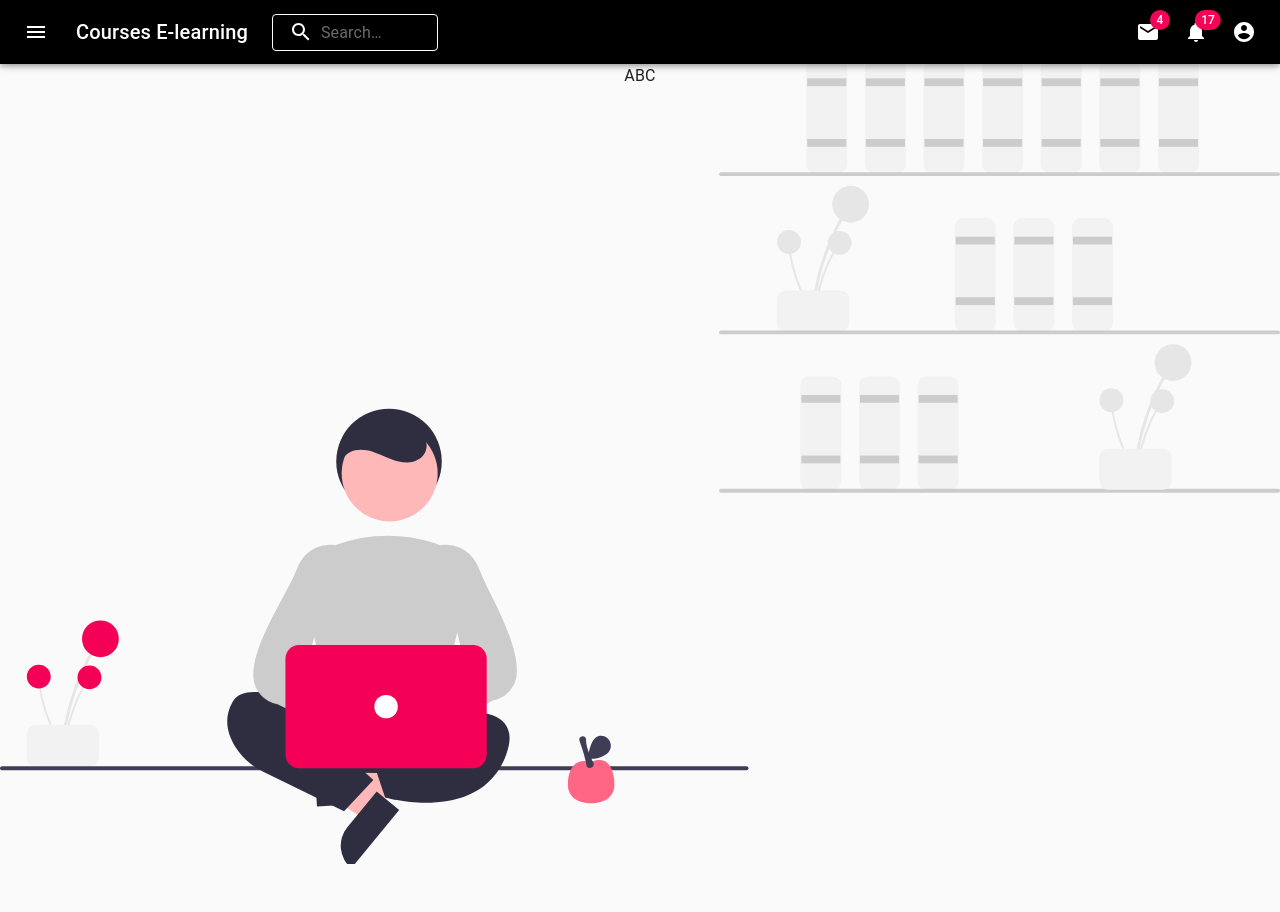
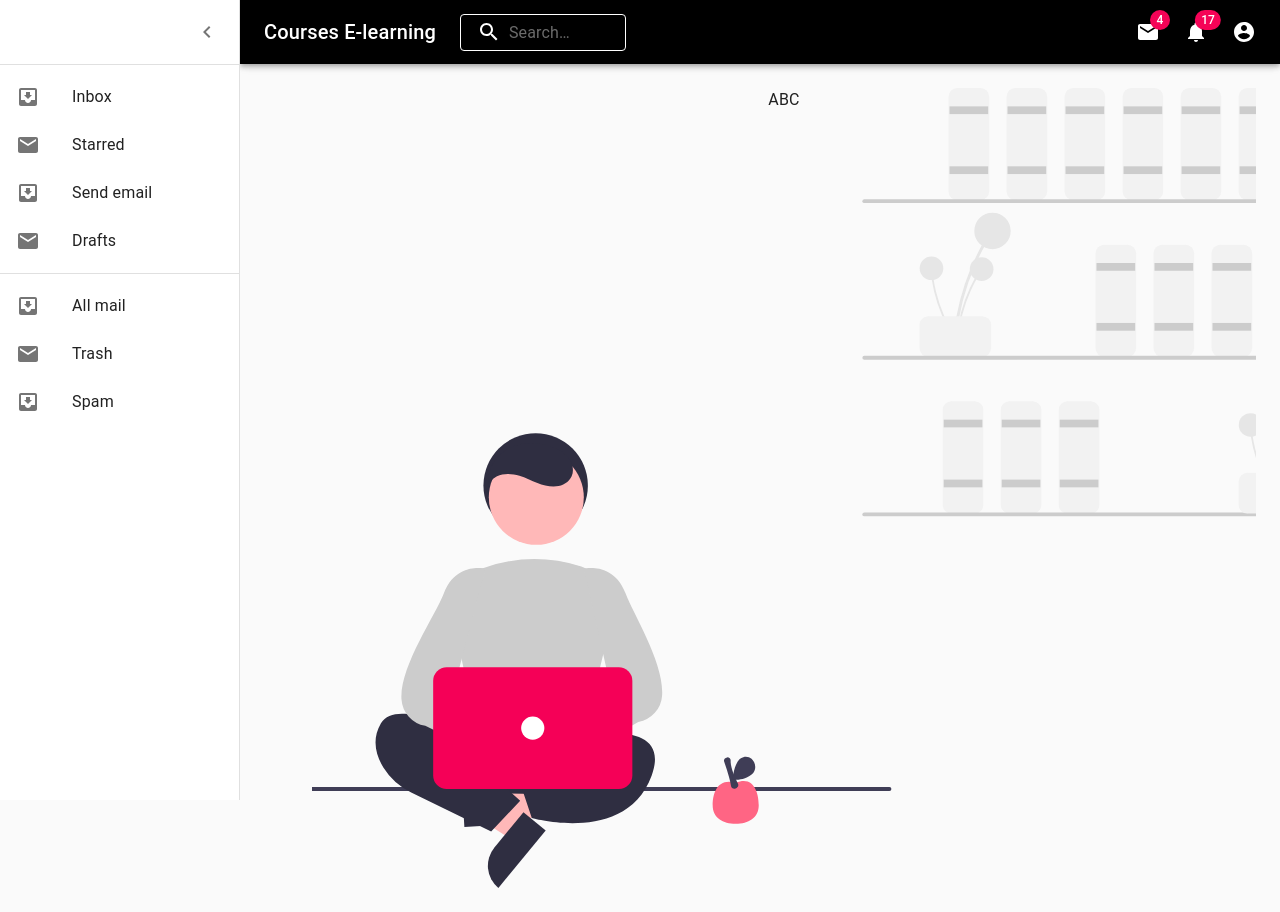
Before and after one commit to NguyenChiTrung1310/course-react-app, a React (Create React App) app in the folder e-learning/: page / in a window 1280 px wide. Both pictures are taken after a click on the button 36 px from the left and 32 px from the top of the page. Before the commit the page ends 864 px from the top, so only its background shows below. Built offline with nearby package versions, Linux system fonts and the light colour scheme.

Commit message:
Handle app bar and style

```diff
--- a/e-learning/package.json
+++ b/e-learning/package.json
@@ -50,6 +50,8 @@
     ]
   },
   "devDependencies": {
-    "@types/material-ui": "^0.21.8"
+    "@types/material-ui": "^0.21.8",
+    "@types/react-redux": "^7.1.12",
+    "@types/react-router-dom": "^5.1.6"
   }
 }
--- a/e-learning/src/App.tsx
+++ b/e-learning/src/App.tsx
@@ -9,8 +9,9 @@ function App() {
     <div className='App'>
       <CssBaseline />
 
-      <AppMenu />
-      <HomePage />
+      <AppMenu>
+        <HomePage />
+      </AppMenu>
     </div>
   );
 }
--- a/e-learning/src/components/AppBar/index.tsx
+++ b/e-learning/src/components/AppBar/index.tsx
@@ -1,9 +1,14 @@
 import React, { useState } from 'react';
+import clsx from 'clsx';
+import { useTheme } from '@material-ui/core/styles';
 
 import MenuIcon from '@material-ui/icons/Menu';
 import SearchIcon from '@material-ui/icons/Search';
+import ChevronLeftIcon from '@material-ui/icons/ChevronLeft';
+import ChevronRightIcon from '@material-ui/icons/ChevronRight';
+import InboxIcon from '@material-ui/icons/MoveToInbox';
+import MailIcon from '@material-ui/icons/Mail';
 import AccountCircle from '@material-ui/icons/AccountCircle';
-import MailIcon from '@material-ui/icons/Mail';
 import NotificationsIcon from '@material-ui/icons/Notifications';
 import MoreIcon from '@material-ui/icons/MoreVert';
 import {
@@ -13,22 +18,43 @@ import {
   Typography,
   InputBase,
   Badge,
+  Drawer,
+  List,
+  Divider,
+  ListItem,
+  ListItemIcon,
+  ListItemText,
 } from '@material-ui/core';
 
-import useStyles from './useStyles';
 import MenuDesktop from './MenuDesktop';
 import MenuMobile from './MenuMobile';
+import HideOnScroll from './HideOnScroll';
 
-import HideOnScroll from './HideOnScroll';
+import useStyles from './useStyles';
 import './index.scss';
 
-function AppMenu(props: any) {
+interface PropsAppMenu {
+  children: React.ReactElement | any;
+}
+
+export default function AppMenu(props: PropsAppMenu) {
+  const { children } = props;
   const classes = useStyles();
+  const theme = useTheme();
+  const [open, setOpen] = useState(false);
   const [anchorEl, setAnchorEl] = useState(null);
   const [mobileMoreAnchorEl, setMobileMoreAnchorEl] = useState(null);
 
   const menuId = 'search-menu';
   const mobileMenuId = 'search-menu-mobile';
+
+  const handleDrawerOpen = () => {
+    setOpen(true);
+  };
+
+  const handleDrawerClose = () => {
+    setOpen(false);
+  };
 
   const handleProfileMenuOpen = (event: any) => {
     setAnchorEl(event.currentTarget);
@@ -48,15 +74,21 @@ function AppMenu(props: any) {
   };
 
   return (
-    <div className={classes.grow}>
+    <div className={classes.root}>
       <HideOnScroll {...props}>
-        <AppBar className={classes.appBar}>
+        <AppBar
+          position='fixed'
+          className={clsx(classes.appBar, {
+            [classes.appBarShift]: open,
+          })}
+        >
           <Toolbar>
             <IconButton
-              edge='start'
-              className={classes.menuButton}
               color='inherit'
               aria-label='open drawer'
+              onClick={handleDrawerOpen}
+              edge='start'
+              className={clsx(classes.menuButton, open && classes.hide)}
             >
               <MenuIcon />
             </IconButton>
@@ -76,7 +108,7 @@ function AppMenu(props: any) {
                 inputProps={{ 'aria-label': 'search' }}
               />
             </div>
-            <div className={classes.grow} />
+            <div className={classes.root} />
             <div className={classes.sectionDesktop}>
               <IconButton aria-label='show 4 new mails' color='inherit'>
                 <Badge badgeContent={4}>
@@ -129,8 +161,55 @@ function AppMenu(props: any) {
         />
       </HideOnScroll>
       <Toolbar />
+      <Drawer
+        className={classes.drawer}
+        variant='persistent'
+        anchor='left'
+        open={open}
+        classes={{
+          paper: classes.drawerPaper,
+        }}
+      >
+        <div className={classes.drawerHeader}>
+          <IconButton onClick={handleDrawerClose}>
+            {theme.direction === 'ltr' ? (
+              <ChevronLeftIcon />
+            ) : (
+              <ChevronRightIcon />
+            )}
+          </IconButton>
+        </div>
+        <Divider />
+        <List>
+          {['Inbox', 'Starred', 'Send email', 'Drafts'].map((text, index) => (
+            <ListItem button key={text}>
+              <ListItemIcon>
+                {index % 2 === 0 ? <InboxIcon /> : <MailIcon />}
+              </ListItemIcon>
+              <ListItemText primary={text} />
+            </ListItem>
+          ))}
+        </List>
+        <Divider />
+        <List>
+          {['All mail', 'Trash', 'Spam'].map((text, index) => (
+            <ListItem button key={text}>
+              <ListItemIcon>
+                {index % 2 === 0 ? <InboxIcon /> : <MailIcon />}
+              </ListItemIcon>
+              <ListItemText primary={text} />
+            </ListItem>
+          ))}
+        </List>
+      </Drawer>
+      <main
+        className={clsx(classes.content, {
+          [classes.contentShift]: open,
+        })}
+      >
+        <div className={classes.drawerHeader} />
+        {children}
+      </main>
     </div>
   );
 }
-
-export default AppMenu;
--- a/e-learning/src/components/AppBar/useStyles.ts
+++ b/e-learning/src/components/AppBar/useStyles.ts
@@ -1,27 +1,57 @@
-import { fade, makeStyles } from '@material-ui/core/styles';
+import {
+  makeStyles,
+  Theme,
+  createStyles,
+  fade
+} from '@material-ui/core/styles';
+
+const drawerWidth = 240;
 
 const useStyles: () => Record<
-  | 'grow'
+'root'
 | 'appBar'
-  | 'menuButton'
-  | 'title'
-  | 'search'
-  | 'searchIcon'
-  | 'inputRoot'
-  | 'inputInput'
-  | 'sectionDesktop'
-  | 'sectionMobile',
-  string
-> = makeStyles((theme) => ({
-  grow: {
+|'appBarShift'
+|'menuButton'
+|'title'
+|'search'
+|'searchIcon'
+|'inputRoot'
+|'inputInput'
+|'hide'
+|'drawer'
+|'drawerPaper'
+|'drawerHeader'
+|'sectionDesktop'
+|'content'
+|'contentShift'
+|'sectionMobile',
+string> = makeStyles((theme: Theme) =>
+  createStyles({
+    root: {
+      display: 'flex',
       flexGrow: 1,
     },
     appBar: {
+      transition: theme.transitions.create(['margin', 'width'], {
+        easing: theme.transitions.easing.sharp,
+        duration: theme.transitions.duration.leavingScreen,
+      }),
       background: 'black',
       color: 'white'
     },
+    appBarShift: {
+      width: `calc(100% - ${drawerWidth}px)`,
+      marginLeft: drawerWidth,
+      transition: theme.transitions.create(['margin', 'width'], {
+        easing: theme.transitions.easing.easeOut,
+        duration: theme.transitions.duration.enteringScreen,
+      }),
+    },
     menuButton: {
       marginRight: theme.spacing(2),
+    },
+    hide: {
+      display: 'none',
     },
     title: {
       display: 'none',
@@ -82,6 +112,38 @@ const useStyles: () => Record<
         display: 'none',
       },
     },
-}));
+    drawer: {
+      width: drawerWidth,
+      flexShrink: 0,
+    },
+    drawerPaper: {
+      width: drawerWidth,
+    },
+    drawerHeader: {
+      display: 'flex',
+      alignItems: 'center',
+      padding: theme.spacing(0, 1),
+      // necessary for content to be below app bar
+      ...theme.mixins.toolbar,
+      justifyContent: 'flex-end',
+    },
+    content: {
+      flexGrow: 1,
+      padding: theme.spacing(3),
+      transition: theme.transitions.create('margin', {
+        easing: theme.transitions.easing.sharp,
+        duration: theme.transitions.duration.leavingScreen,
+      }),
+      marginLeft: -drawerWidth,
+    },
+    contentShift: {
+      transition: theme.transitions.create('margin', {
+        easing: theme.transitions.easing.easeOut,
+        duration: theme.transitions.duration.enteringScreen,
+      }),
+      marginLeft: 0,
+    },
+  })
+);
 
 export { useStyles as default };
```
Lines whose indentation alone changed are shown as unchanged.
